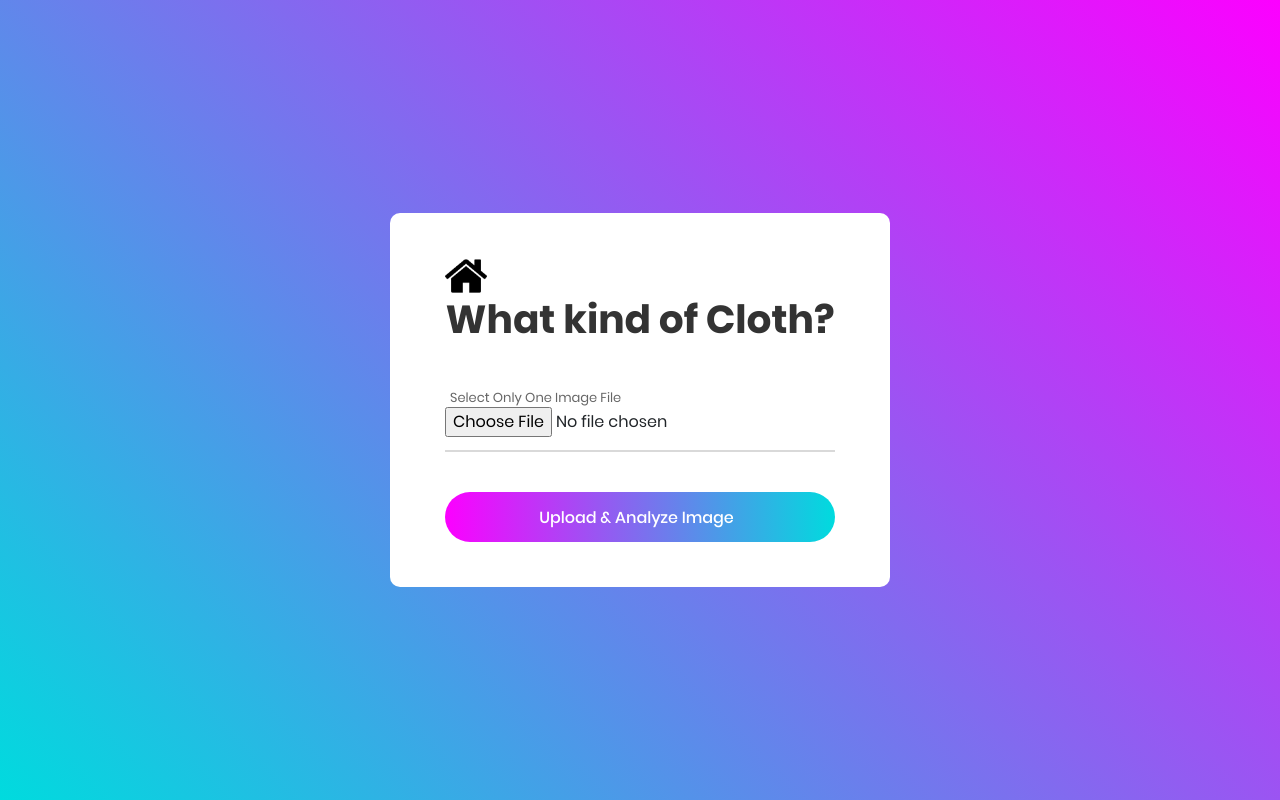
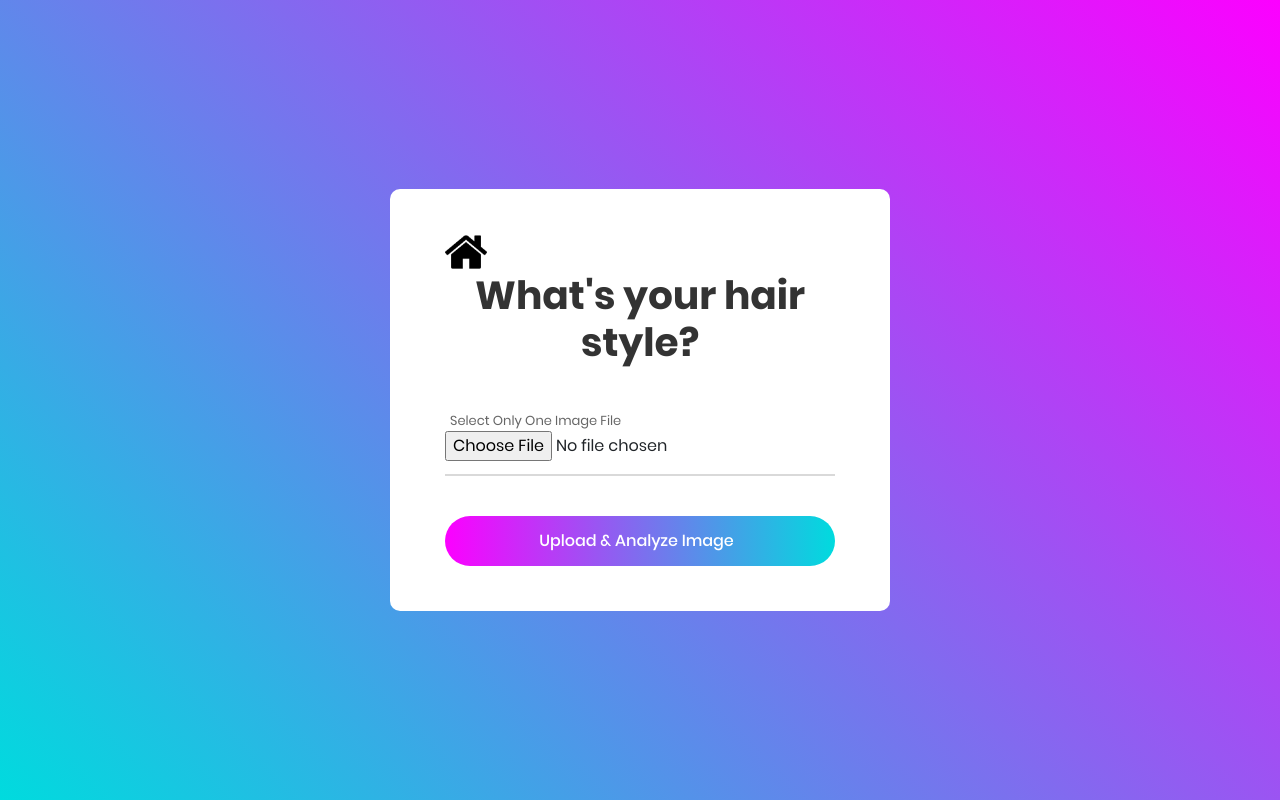
Before and after one commit to Luckybugs/fastai_cv_app, a plain HTML site: page app/static/index.html in a window 1280 px wide. Drawn offline with Linux system fonts and the light colour scheme; files that its build step writes are made by us from their sources; files whose address does not match are found by name.

Commit message:
whats your hair

```diff
--- a/app/static/index.html
+++ b/app/static/index.html
@@ -28,7 +28,7 @@
 	<div class="container-contact100">
 		<div class="wrap-contact100">
 			<a href="/"><img height="42" width="42" src="static/images/25694.png" ></a>
-			<span class="contact100-form-title">What kind of Cloth?</span>
+			<span class="contact100-form-title">What's your hair style?</span>
 			<form class="contact100-form validate-form" action="/upload" method="post" enctype="multipart/form-data">
 				<div class="wrap-input100 validate-input" data-validate = "Valid image file is required: jpg or png">
 					<span class="label-input100">Select Only One Image File</span>
```
